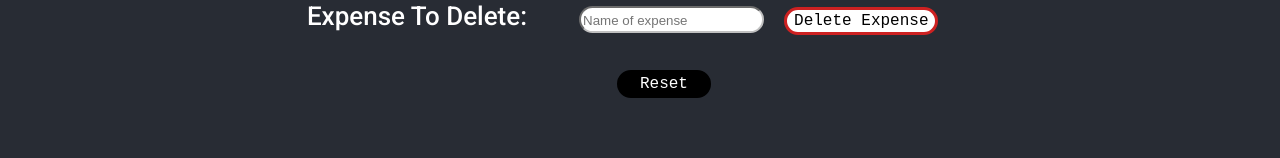
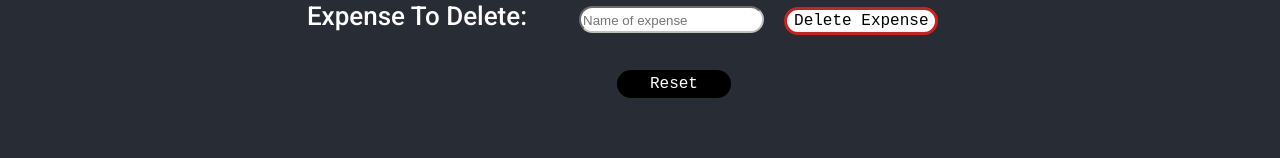
Before and after one commit to deelaw8898/Wealth-Wise, a React (Create React App) app in the folder Frontend/: page /vacation in a window 1280 px wide. In both pictures the pointer is over the button "Reset". Shown: the part 382-540 px from the top of the page. Built offline with nearby package versions, Linux system fonts and the light colour scheme; a web font is replaced by a local one.

Commit message:
Modifiactio of vacation.css

```diff
--- a/Frontend/src/pages/Vacation_Spending/vacation.css
+++ b/Frontend/src/pages/Vacation_Spending/vacation.css
@@ -147,8 +147,8 @@
     border: solid black;
     background-color: black;
     color: rgb(255, 255, 255);
-    padding-left: 20px;
-    padding-right: 20px;
+    padding-left: 30px;
+    padding-right: 30px;
 
 }
 
```
